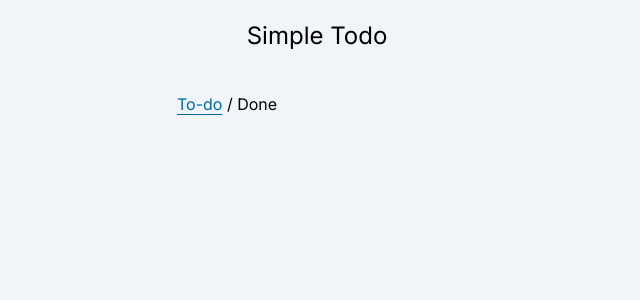
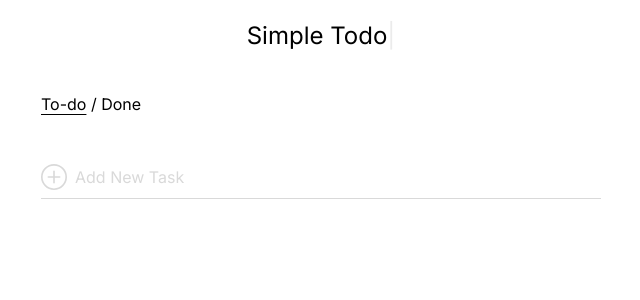
Before and after one commit to JuniorVinicius/simple-todo, a Next.js app: page /todo in a window 1280 px wide. Shown: the top 300 px of the page, without its empty margins (319-959 px from the left). Built offline with nearby package versions, Linux system fonts and the light colour scheme.

Commit message:
✨ feat: add todo input

```diff
--- a/src/app/todo/page.tsx
+++ b/src/app/todo/page.tsx
@@ -1,17 +1,22 @@
+"use client";
+import InputAdd from "@/components/Inputs/InputAdd";
 import SwitchPage from "@/components/SwitchPage";
-import React from "react";
 
 export default function Todo() {
+
+
   return (
     <div className="w-screen min-h-screen bg-slate-100 pt-5 flex flex-col items-center">
       <h1 className="text-2xl text-center align-baseline">
         Simple Todo<span className="animate-ping">|</span>
       </h1>
 
-      <div className="w-72 max-w-lgflex flex-col items-start">
+      <div className="min-w-80 w-4/5 max-w-xl flex flex-col items-start px-2">
         <div className="w-full py-10">
           <SwitchPage />
         </div>
+
+        <InputAdd />
       </div>
     </div>
   );
--- /dev/null
+++ b/src/components/Inputs/InputAdd/index.tsx
@@ -0,0 +1,44 @@
+"use client";
+import React, { useState } from "react";
+import { BsPlusCircle } from "react-icons/bs";
+
+type InputAddProps = {
+  onBlur?: () => void;
+};
+
+export default function InputAdd({ onBlur }: InputAddProps) {
+  const [isVisible, setIsVisible] = useState(false);
+  const showInput = () => {
+    setIsVisible(true);
+  };
+
+  const handleBlur = () => {
+    setIsVisible(false);
+    onBlur && onBlur();
+  };
+  return (
+    <div className="w-full p-2 pl-0 border-b border-solid border-light-gray flex items-center">
+      <BsPlusCircle
+        size={26}
+        color="#D9D9D9"
+        className="cursor-pointer"
+        onClick={showInput}
+      />
+      <div className="ml-2">
+        {!isVisible ? (
+          <p className="text-light-gray cursor-pointer" onClick={showInput}>
+            Add New Task
+          </p>
+        ) : (
+          <input
+            type="text"
+            className="w-full bg-transparent outline-0"
+            placeholder="Task name"
+            autoFocus={isVisible}
+            onBlur={handleBlur}
+          />
+        )}
+      </div>
+    </div>
+  );
+}
--- a/tailwind.config.js
+++ b/tailwind.config.js
@@ -1,15 +1,20 @@
 /** @type {import('tailwindcss').Config} */
 module.exports = {
   content: [
-    './app/**/*.{js,ts,jsx,tsx,mdx}', // Note the addition of the `app` directory.
-    './pages/**/*.{js,ts,jsx,tsx,mdx}',
-    './components/**/*.{js,ts,jsx,tsx,mdx}',
+    "./app/**/*.{js,ts,jsx,tsx,mdx}", // Note the addition of the `app` directory.
+    "./pages/**/*.{js,ts,jsx,tsx,mdx}",
+    "./components/**/*.{js,ts,jsx,tsx,mdx}",
 
     // Or if using `src` directory:
-    './src/**/*.{js,ts,jsx,tsx,mdx}',
+    "./src/**/*.{js,ts,jsx,tsx,mdx}",
   ],
   theme: {
-    extend: {},
+    minWidth: {
+      "80": "320px",
+    },
+    colors: {
+      "light-gray": "#D9D9D9",
+    },
   },
   plugins: [],
-}
+};
```
